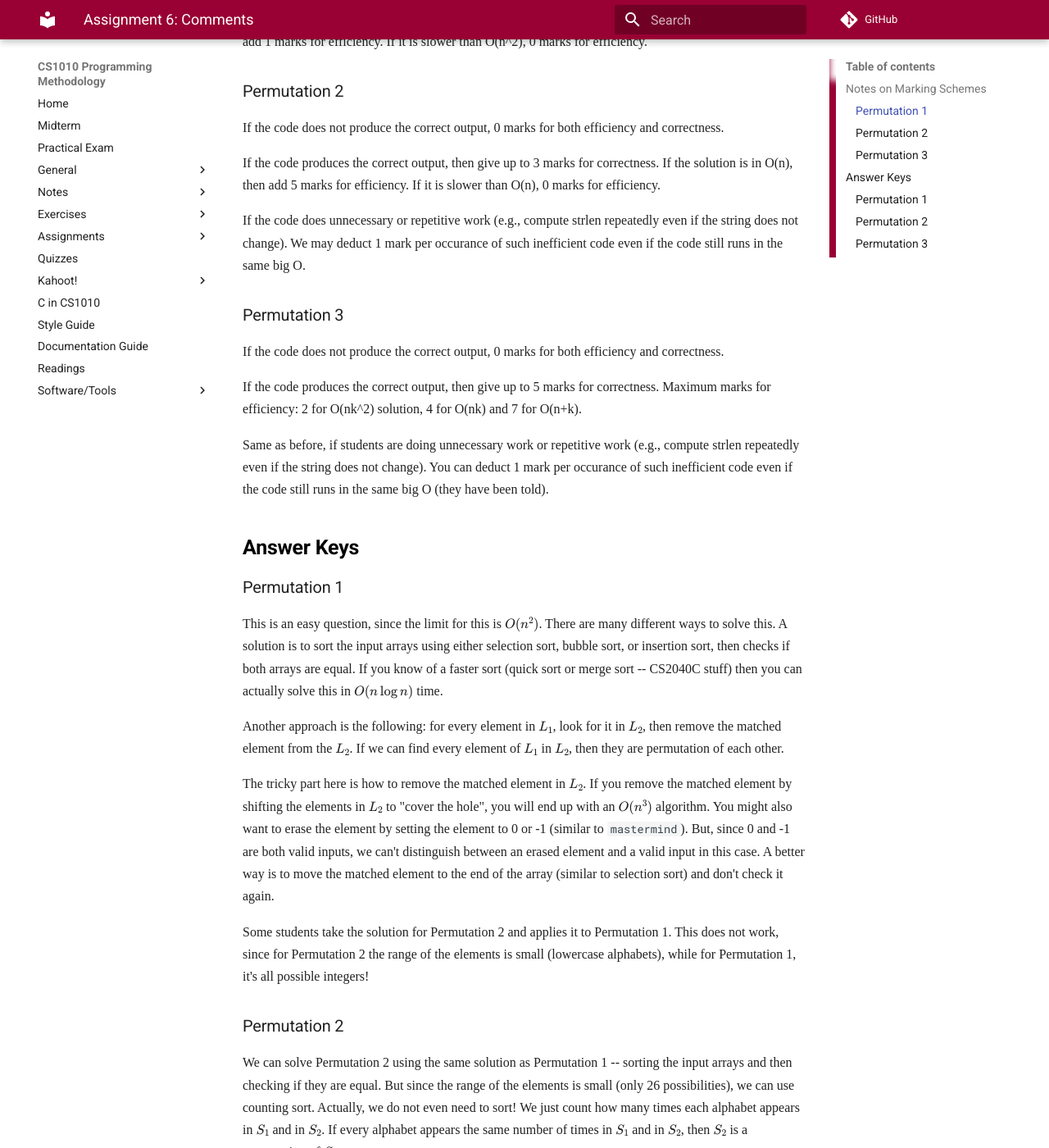
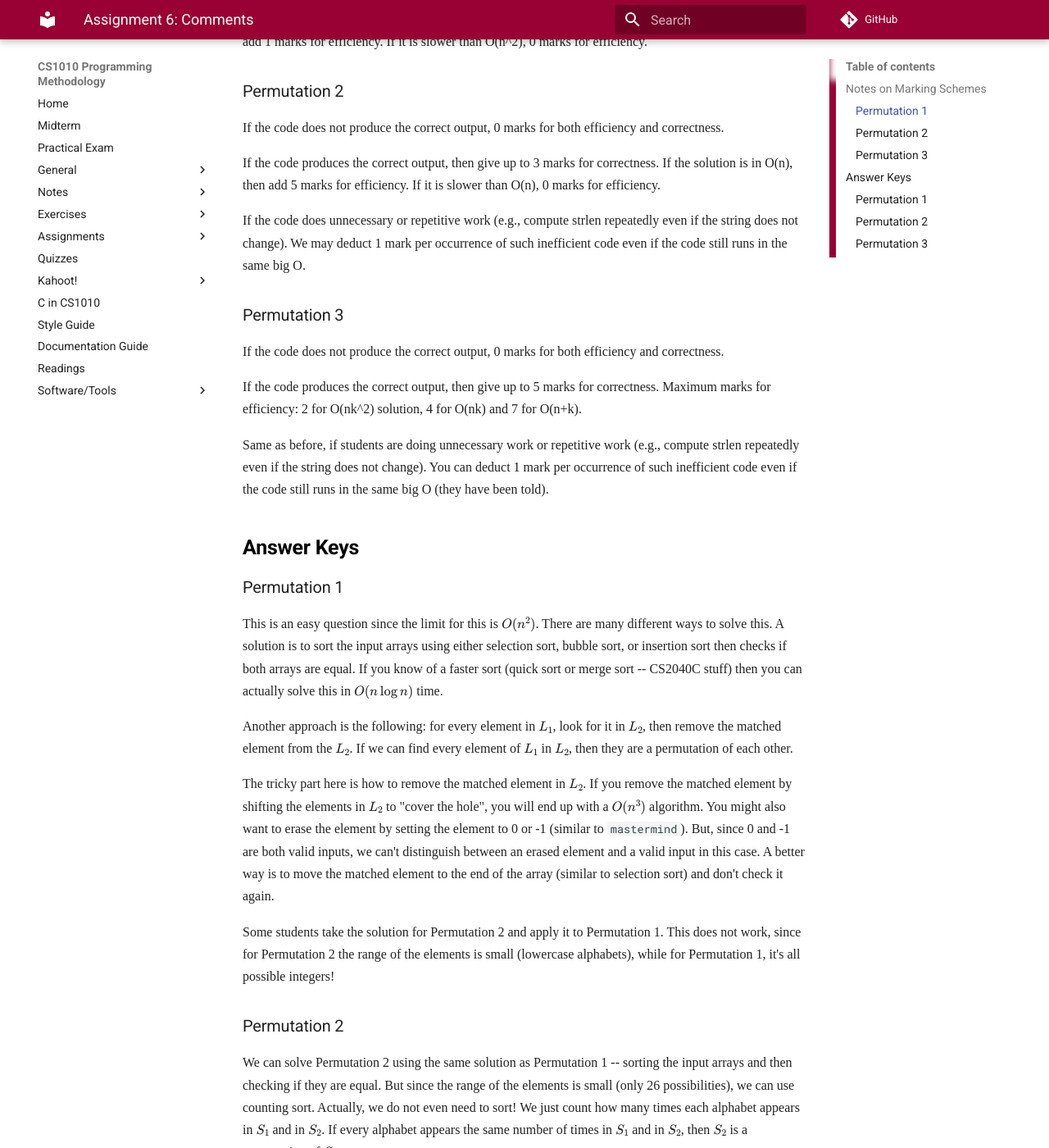
Before and after one commit to LL-Pengfei/CS1010-AY1819S1-Personal, an MkDocs documentation site: the page built from docs/as06-comments.md, in a window 1280 px wide and 1400 px high, scrolled down 440 px. Shown: the whole window at 82% size. Built offline with MkDocs 1.6.1 and Material for MkDocs 9.7.7, drawn with Linux system fonts in a browser that asks for light colours; nearby versions of some CDN libraries; some web fonts are replaced; formulas are drawn with MathJax 3; comment, search, counter and statistics services are not loaded; old or Windows-style settings are respelled for this version of MkDocs; some of the changed text lies outside the part shown.

Commit message:
Update as06-comments.md

```diff
--- a/docs/as06-comments.md
+++ b/docs/as06-comments.md
@@ -18,7 +19,7 @@
 
 If the code produces the correct output, then give up to 3 marks for correctness. If the solution is in O(n), then add 5 marks for efficiency. If it is slower than O(n), 0 marks for efficiency.
 
-If the code does unnecessary or repetitive work (e.g., compute strlen repeatedly even if the string does not change). We may deduct 1 mark per occurance of such inefficient code even if the code still runs in the same big O.
+If the code does unnecessary or repetitive work (e.g., compute strlen repeatedly even if the string does not change). We may deduct 1 mark per occurrence of such inefficient code even if the code still runs in the same big O.
 
 ### Permutation 3
 
@@ -26,19 +27,19 @@
 
 If the code produces the correct output, then give up to 5 marks for correctness. Maximum marks for efficiency: 2 for O(nk^2) solution, 4 for O(nk) and 7 for O(n+k).
 
-Same as before, if students are doing unnecessary work or repetitive work (e.g., compute strlen repeatedly even if the string does not change). You can deduct 1 mark per occurance of such inefficient code even if the code still runs in the same big O (they have been told).
+Same as before, if students are doing unnecessary work or repetitive work (e.g., compute strlen repeatedly even if the string does not change). You can deduct 1 mark per occurrence of such inefficient code even if the code still runs in the same big O (they have been told).
 
 ## Answer Keys
 
 ### Permutation 1
 
-This is an easy question, since the limit for this is $O(n^2)$.  There are many different ways to solve this.  A solution is to sort the input arrays using either selection sort, bubble sort, or insertion sort, then checks if both arrays are equal.  If you know of a faster sort (quick sort or merge sort -- CS2040C stuff) then you can actually solve this in $O(n \log n)$ time.
+This is an easy question since the limit for this is $O(n^2)$.  There are many different ways to solve this.  A solution is to sort the input arrays using either selection sort, bubble sort, or insertion sort then checks if both arrays are equal.  If you know of a faster sort (quick sort or merge sort -- CS2040C stuff) then you can actually solve this in $O(n \log n)$ time.
 
-Another approach is the following: for every element in $L_1$, look for it in $L_2$, then remove the matched element from the $L_2$.  If we can find every element of $L_1$ in $L_2$, then they are permutation of each other.
+Another approach is the following: for every element in $L_1$, look for it in $L_2$, then remove the matched element from the $L_2$.  If we can find every element of $L_1$ in $L_2$, then they are a permutation of each other.
 
-The tricky part here is how to remove the matched element in $L_2$.  If you remove the matched element by shifting the elements in $L_2$ to "cover the hole", you will end up with an $O(n^3)$ algorithm.  You might also want to erase the element by setting the element to 0 or -1 (similar to `mastermind`).  But, since 0 and -1 are both valid inputs, we can't distinguish between an erased element and a valid input in this case.   A better way is to move the matched element to the end of the array (similar to selection sort) and don't check it again.
+The tricky part here is how to remove the matched element in $L_2$.  If you remove the matched element by shifting the elements in $L_2$ to "cover the hole", you will end up with a $O(n^3)$ algorithm.  You might also want to erase the element by setting the element to 0 or -1 (similar to `mastermind`).  But, since 0 and -1 are both valid inputs, we can't distinguish between an erased element and a valid input in this case.   A better way is to move the matched element to the end of the array (similar to selection sort) and don't check it again.
 
-Some students take the solution for Permutation 2 and applies it to Permutation 1.  This does not work, since for Permutation 2 the range of the elements is small (lowercase alphabets), while for Permutation 1, it's all possible integers!
+Some students take the solution for Permutation 2 and apply it to Permutation 1.  This does not work, since for Permutation 2 the range of the elements is small (lowercase alphabets), while for Permutation 1, it's all possible integers!
 
 ### Permutation 2
 
```
Also changed, not shown: other parts of docs/as06-comments.md (+4 -3 lines).
